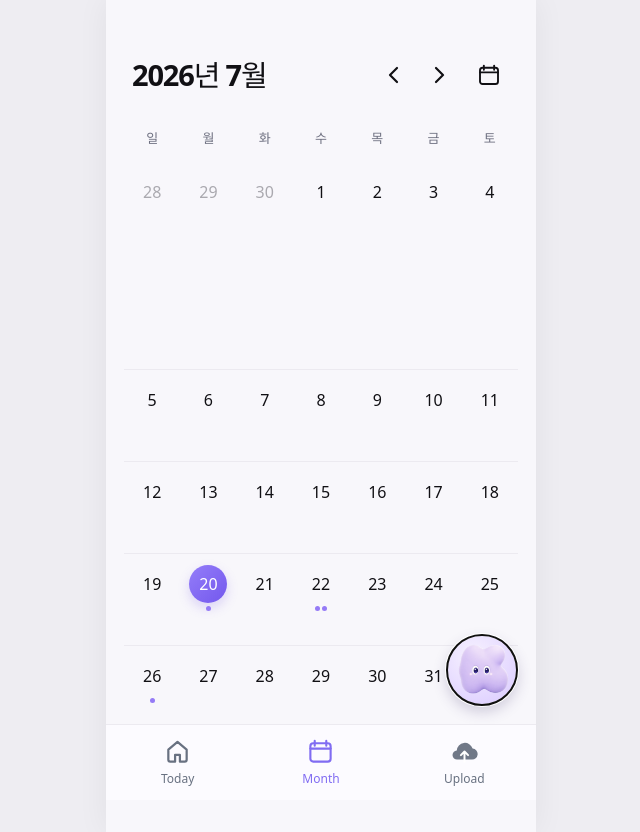
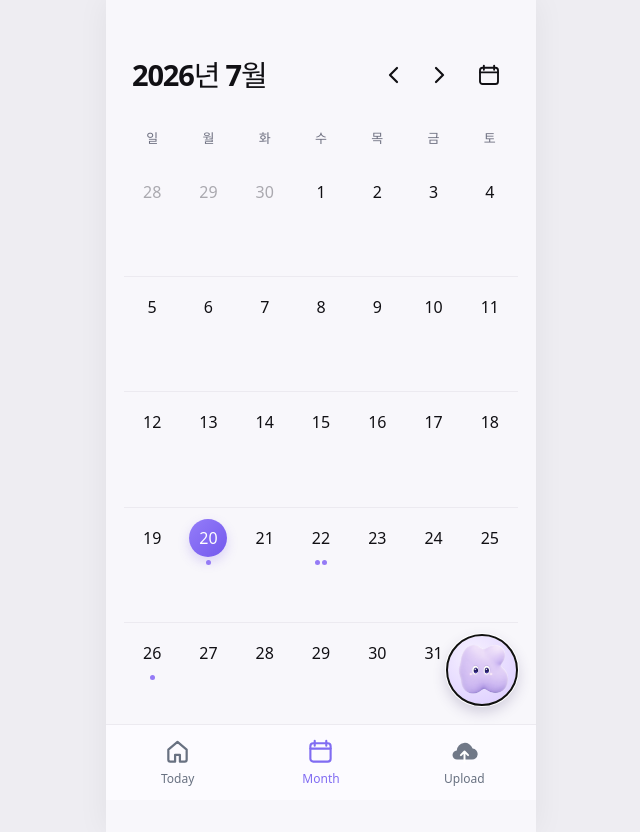
Before and after one commit to Solbi0925/CatchUp, a React (Vite) app: page /month in a window 1280 px wide. Shown: the whole page, without its empty margins (319-959 px from the left). Built offline with nearby package versions, Linux system fonts and the light colour scheme.

Commit message:
fix(month): distribute five-week calendar rows evenly

```diff
--- a/src/features/month/month.css
+++ b/src/features/month/month.css
@@ -48,7 +48,8 @@
 
 .month-calendar__grid {
   display: grid;
-  grid-template-rows: auto 1fr;
+  grid-template-rows: auto;
+  grid-auto-rows: 1fr;
   min-height: 610px;
 }
 
```
Also changed, not shown: 1 other file (tests, documents, lock files or other folders).
